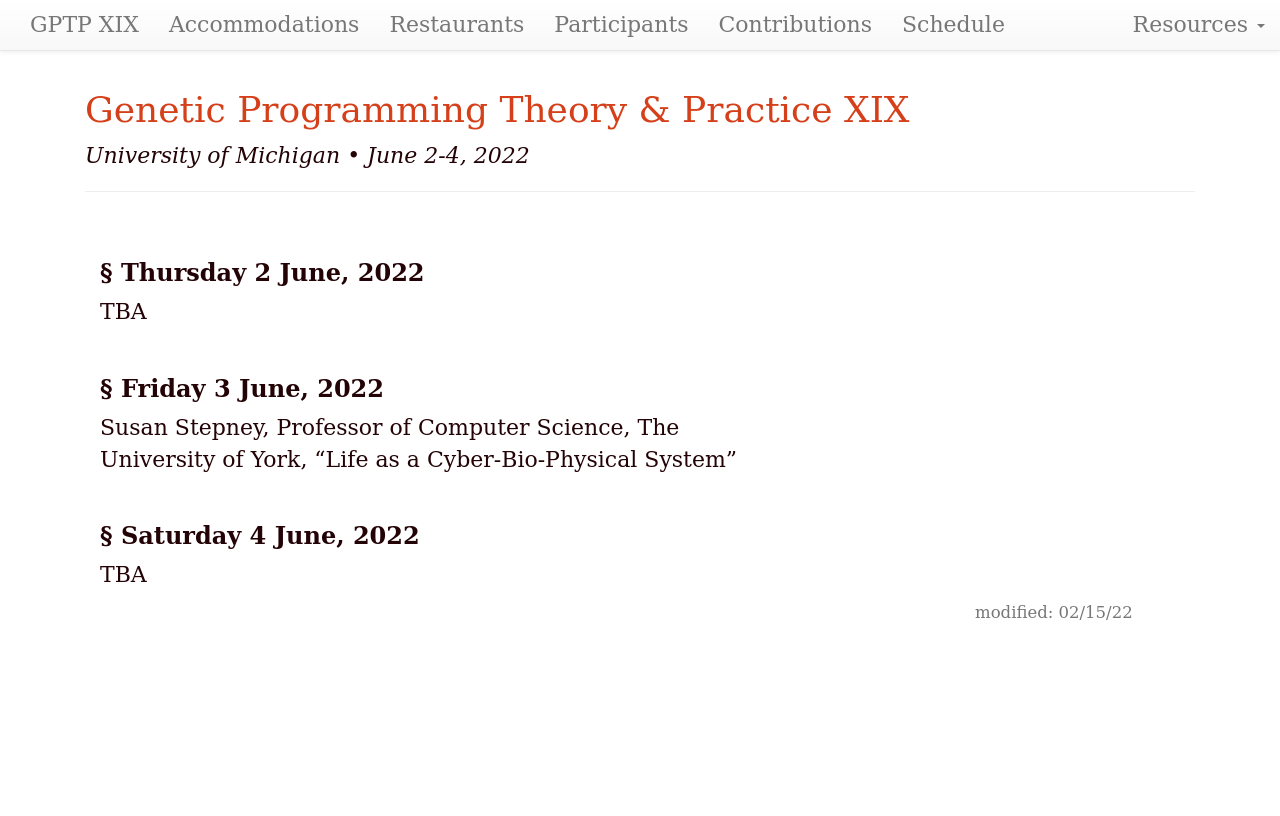
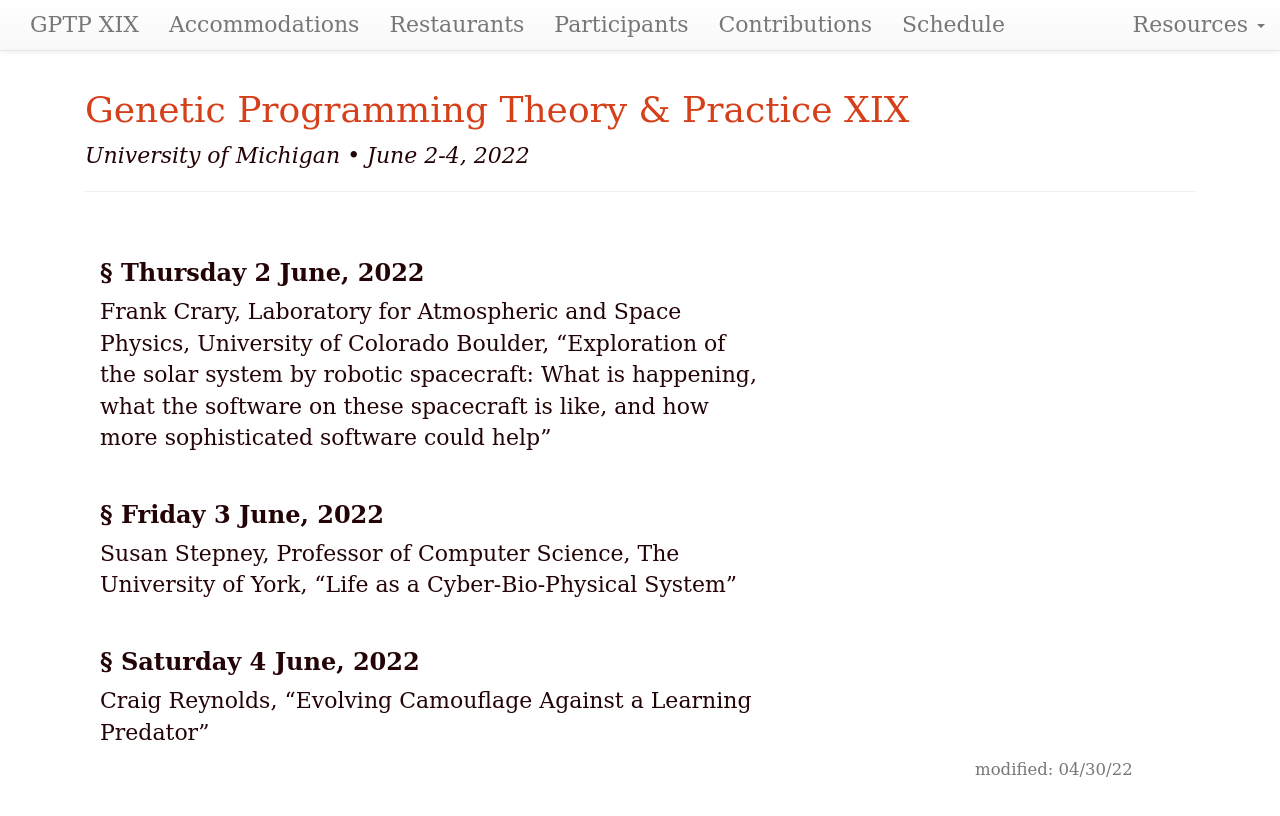
Before and after one commit to GPTP-workshop/gptp-workshop.github.io, a Jekyll site: the page built from schedule.md, in a window 1280 px wide. Shown: the top 816 px of the page. Built offline with Jekyll 4.4.1, drawn with Linux system fonts in a browser that asks for light colours; our own code applies the rules of GitHub Pages for plain Markdown files.

Commit message:
Update schedule.md

```diff
--- a/schedule.md
+++ b/schedule.md
@@ -1,6 +1,6 @@
 ---
 layout: default
-updated: "February 15, 2022"
+updated: "Apr 30, 2022"
 roman: "XIX"
 dates: "June 2-4, 2022"
 ---
@@ -10,7 +10,7 @@ dates: "June 2-4, 2022"
 
 ### Thursday 2 June, 2022
 
-TBA
+Frank Crary, Laboratory for Atmospheric and Space Physics, University of Colorado Boulder, “Exploration of the solar system by robotic spacecraft: What is happening, what the software on these spacecraft is like, and how more sophisticated software could help”
 
 ### Friday 3 June, 2022
 
@@ -18,4 +18,4 @@ Susan Stepney, Professor of Computer Science, The University of York, "Life as a
 
 ### Saturday 4 June, 2022
 
-TBA
+Craig Reynolds, “Evolving Camouflage Against a Learning Predator”
```
